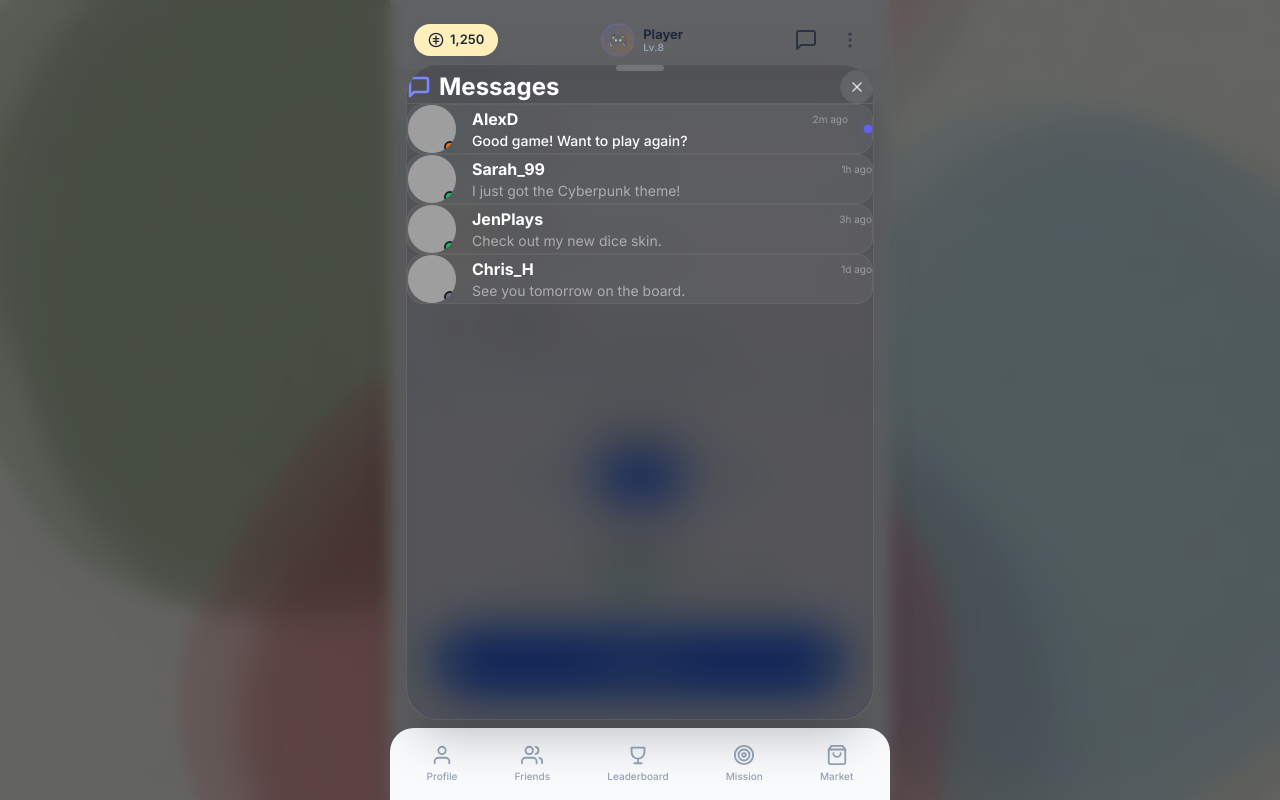
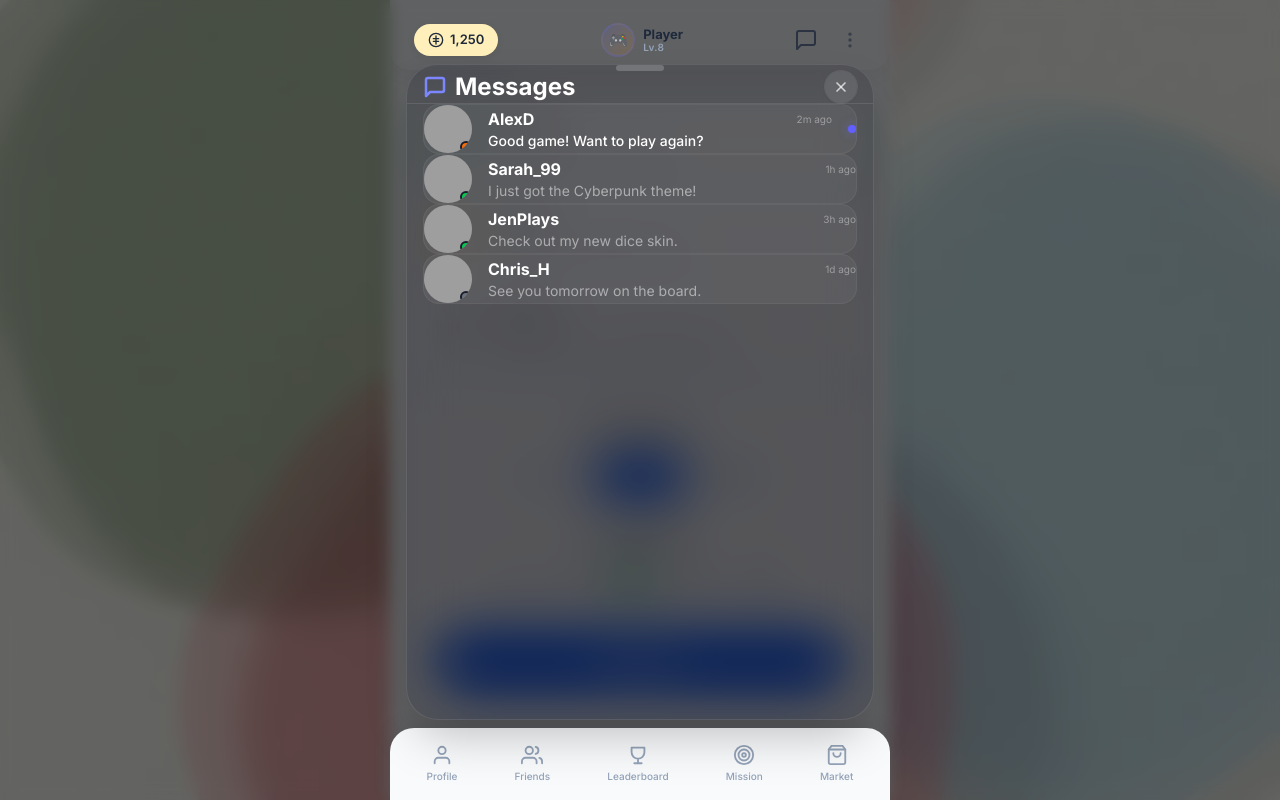
Before and after one commit to mrongSubho/ludo-base, a Next.js app: page / in a window 1280 px wide. Both pictures are taken after a click on the button 806 px from the left and 40 px from the top of the page. Built offline with nearby package versions, Linux system fonts and the light colour scheme; grey boxes are pictures that could not be loaded.

Commit message:
Style: Adjust horizontal padding for the MessagesPanel header, content, and chat list.

```diff
--- a/app/components/MessagesPanel.tsx
+++ b/app/components/MessagesPanel.tsx
@@ -101,7 +101,10 @@ export default function MessagesPanel({ onClose, initialChatId }: MessagesPanelP
                 </div>
 
                 {/* Header */}
-                <div className="px-4 pb-4 border-b border-white/10">
+                <div
+                    className="pb-4 border-b border-white/10"
+                    style={{ paddingLeft: '16px', paddingRight: '16px' }}
+                >
                     <div className="flex items-center justify-between mt-2">
                         <div className="flex items-center gap-2">
                             {selectedChat ? (
@@ -136,7 +139,10 @@ export default function MessagesPanel({ onClose, initialChatId }: MessagesPanelP
                 </div>
 
                 {/* Content */}
-                <div className="flex-1 overflow-hidden relative">
+                <div
+                    className="flex-1 overflow-hidden relative"
+                    style={{ paddingLeft: '16px', paddingRight: '16px' }}
+                >
                     <AnimatePresence mode="wait">
                         {!selectedChat ? (
                             /* Chat List */
@@ -145,7 +151,7 @@ export default function MessagesPanel({ onClose, initialChatId }: MessagesPanelP
                                 initial={{ opacity: 0, x: -20 }}
                                 animate={{ opacity: 1, x: 0 }}
                                 exit={{ opacity: 0, x: -20 }}
-                                className="h-full overflow-y-auto px-4 py-4 space-y-2 custom-scrollbar"
+                                className="h-full overflow-y-auto py-4 space-y-2 custom-scrollbar"
                             >
                                 {MOCK_CONVERSATIONS.map((chat) => (
                                     <button
```
